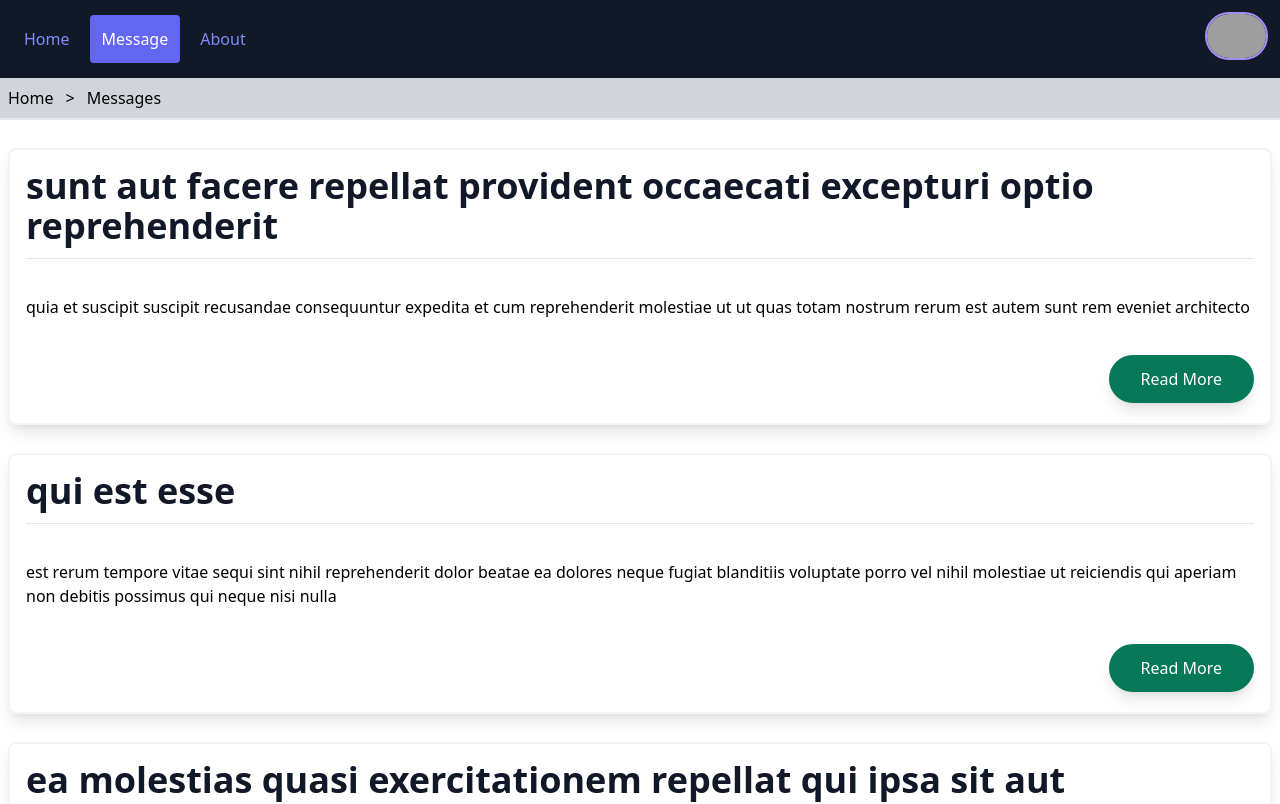
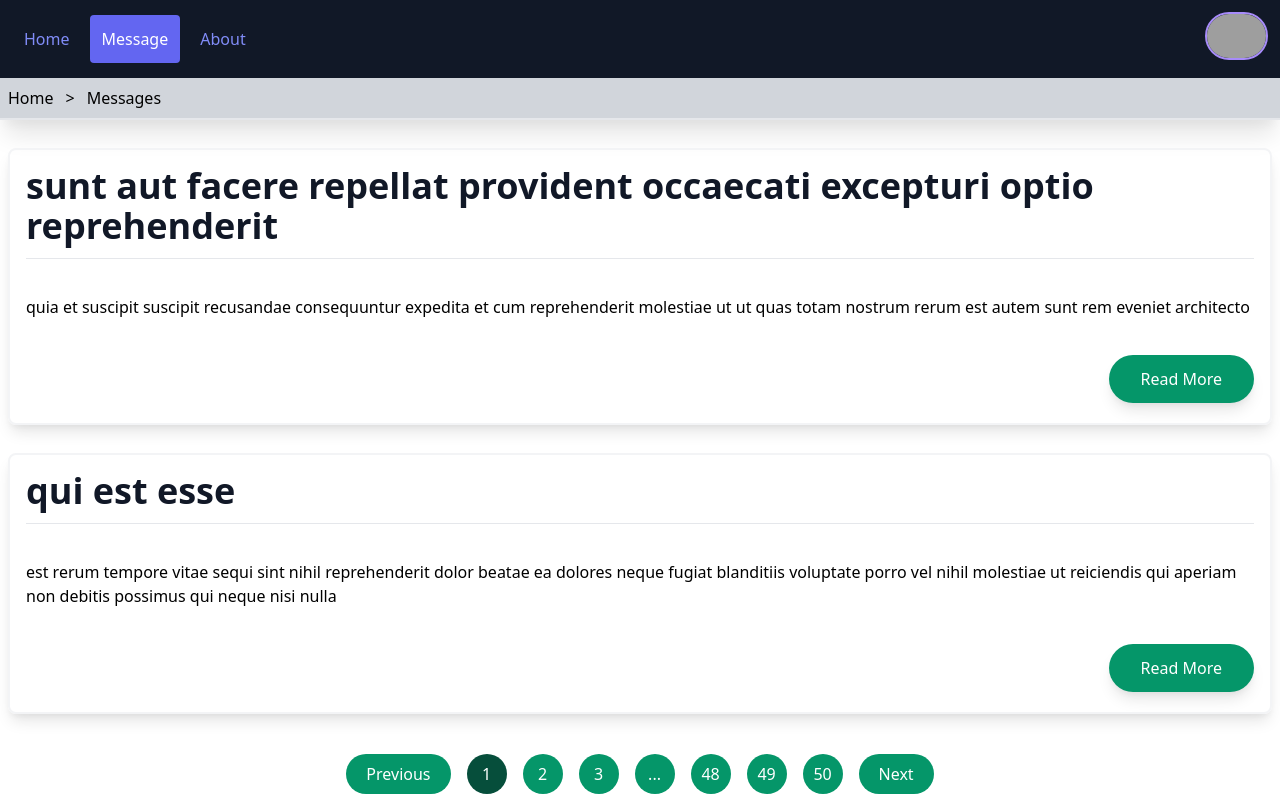
Before and after one commit to tolgaakardeniz/nextjs-spine, a Next.js app: page /messages in a window 1280 px wide. Shown: the top 804 px of the page. Built offline with nearby package versions, Linux system fonts and the light colour scheme; grey boxes are pictures that could not be loaded.

Commit message:
Pagination

```diff
--- a/components/Breadcrumbs.js
+++ b/components/Breadcrumbs.js
@@ -18,7 +18,7 @@ const Breadcrumbs = () => {
 
   useEffect(() => {
     if (router) {
-      const linkPath = router.asPath.split("/");
+      const linkPath = router.pathname.split("/");
       linkPath.shift();
 
       const pathArray = linkPath.map((path, i) => {
@@ -37,7 +37,10 @@ const Breadcrumbs = () => {
   }
 
   return (
-    <nav className="p-2 border-b-2 bg-gray-300" aria-label="breadcrumbs">
+    <nav
+      className="p-2 border-b-2 bg-gray-300 shadow-xl"
+      aria-label="breadcrumbs"
+    >
       <div className="flex items-center">
         <div>
           <Link href="/">
--- a/components/Layout.js
+++ b/components/Layout.js
@@ -13,11 +13,13 @@ export const Layout = ({ children }) => {
       </div>
     </div>
 
-    /*       <style jsx>{`
+    /*
+	<style jsx>{`
         .fullHeight {
           min-height: 100vh;
           height: 100vh;
         }
-      `}</style> */
+      `}</style>
+*/
   );
 };
--- a/components/NavItem.js
+++ b/components/NavItem.js
@@ -10,7 +10,7 @@ export const NavItem = ({ href, active, onItemClick, children }) => {
           onClick={() => onItemClick(href)}
           className={`inline-block p-3 rounded ${
             isActive ? "bg-indigo-500 text-white" : "text-indigo-400"
-          } hover:text-white hover:bg-yellow-700`}
+          } hover:text-white hover:bg-green-600`}
         >
           {children}
         </a>
--- a/components/Post.js
+++ b/components/Post.js
@@ -11,7 +11,7 @@ export const Post = ({ post }) => {
       <p className="py-9">{post.body}</p>
       <div className="text-right">
         <Link href={"/messages/" + post.id}>
-          <a className="bg-green-700 text-white hover:bg-indigo-500 rounded-full p-3 px-8 mb-1 inline-block shadow-lg">
+          <a className="bg-green-600 text-white hover:bg-green-700 rounded-full p-3 px-8 mb-1 inline-block shadow-lg">
             Read More
           </a>
         </Link>
--- a/components/PostList.js
+++ b/components/PostList.js
@@ -7,8 +7,37 @@ export const PostList = ({ posts, loading }) => {
     return <Loading isFixed={false} />;
   }
 
-  return (
-    <>
+  if (typeof posts["status"] === "boolean") {
+    if (posts["status"] == true) {
+      return (
+        <>
+          {posts["items"].map((post) => (
+            <article
+              className="border-2 border-gray-100 p-4 m-2 mt-7 rounded-lg shadow-lg"
+              key={post.id}
+            >
+              <Post post={post} />
+            </article>
+          ))}
+        </>
+      );
+    } else {
+      return (
+        <>
+          {posts["errors"].map((e, x) => (
+            <div key={x} className="text-center">
+              {e}
+            </div>
+          ))}
+        </>
+      );
+    }
+  } else {
+    return "";
+  }
+
+  /*   return (
+    <div>
       {typeof posts["status"] === "boolean" ? (
         posts["status"] ? (
           posts["items"].map((post) => (
@@ -29,6 +58,6 @@ export const PostList = ({ posts, loading }) => {
       ) : (
         ""
       )}
-    </>
-  );
+    </div>
+  ); */
 };
--- a/package.json
+++ b/package.json
@@ -13,7 +13,8 @@
     "@heroicons/react": "^1.0.2",
     "next": "11.0.1",
     "react": "17.0.2",
-    "react-dom": "17.0.2"
+    "react-dom": "17.0.2",
+    "react-paginate": "^7.1.3"
   },
   "devDependencies": {
     "autoprefixer": "^10.3.1",
--- a/pages/about.js
+++ b/pages/about.js
@@ -13,7 +13,7 @@ export default function About() {
 
 export const getStaticProps = async (context) => {
   await new Promise((resolve) => {
-    setTimeout(resolve, 1700);
+    setTimeout(resolve, 700);
   });
 
   return {
--- a/pages/messages.js
+++ b/pages/messages.js
@@ -4,6 +4,7 @@ import Head from "next/head";
  */
 import { useRouter } from "next/router";
 import { useEffect, useState } from "react";
+import ReactPaginate from "react-paginate";
 
 import { PostList } from "../components/PostList";
 
@@ -13,12 +14,19 @@ export default function Messages() {
    */
   const router = useRouter();
 
+  const [posts, setPosts] = useState([]);
+  const [loading, setLoading] = useState(false);
+  const [currentPage, setCurrentPage] = useState(0);
+  const [postsPerPage] = useState(2);
+
   useEffect(() => {
     const fetchPosts = async () => {
       setLoading(true);
       await new Promise((resolve) => {
-        setTimeout(resolve, 1700);
+        setTimeout(resolve, 200);
       });
+
+      /*       console.log(router); */
 
       const result = await fetch(
         window.location.origin +
@@ -51,12 +59,7 @@ export default function Messages() {
     };
 
     fetchPosts();
-  }, [router]);
-
-  const [posts, setPosts] = useState([]);
-  const [loading, setLoading] = useState(false);
-  const [currentPage, setCurrentPage] = useState(1);
-  const [postsPerPage] = useState(10);
+  }, [currentPage]);
 
   /*
   if (router.isFallback) {
@@ -73,11 +76,42 @@ export default function Messages() {
 
       <PostList posts={posts} loading={loading} />
 
+      {!loading && posts["totalCount"] > 10 && (
+        <>
+          <br />
+          <div className="flex justify-center items-center">
+            <ReactPaginate
+              containerClassName="flex justify-center items-center"
+              previousLabel={"Previous"}
+              nextLabel={"Next"}
+              pageCount={posts["totalCount"] / postsPerPage}
+              breakLinkClassName="m-2 p-2 bg-green-600 text-white rounded-full w-10 inline-block text-center hover:bg-green-700"
+              pageLinkClassName="m-2 p-2 bg-green-600 text-white rounded-full w-10 inline-block text-center hover:bg-green-700"
+              previousClassName="m-2 p-2 px-5 bg-green-600 text-white rounded-full inline-block text-center hover:bg-green-700"
+              nextClassName="m-2 p-2 px-5 bg-green-600 text-white rounded-full inline-block text-center hover:bg-green-700"
+              activeLinkClassName="bg-green-900"
+              onPageChange={handlePageClick}
+              forcePage={currentPage}
+            />
+          </div>
+        </>
+      )}
+
       <br />
       <br />
       <br />
     </div>
   );
+
+  function handlePageClick({ selected: selectedPage }) {
+    setCurrentPage(selectedPage);
+
+    /*     router.push(
+      router.pathname + "/",
+      router.pathname + "/?page=" + selectedPage,
+      { shallow: true }
+    ); */
+  }
 }
 
 Messages.getInitalProps = async (context) => {
```
Also changed, not shown: 1 other file (tests, documents, lock files or other folders).
